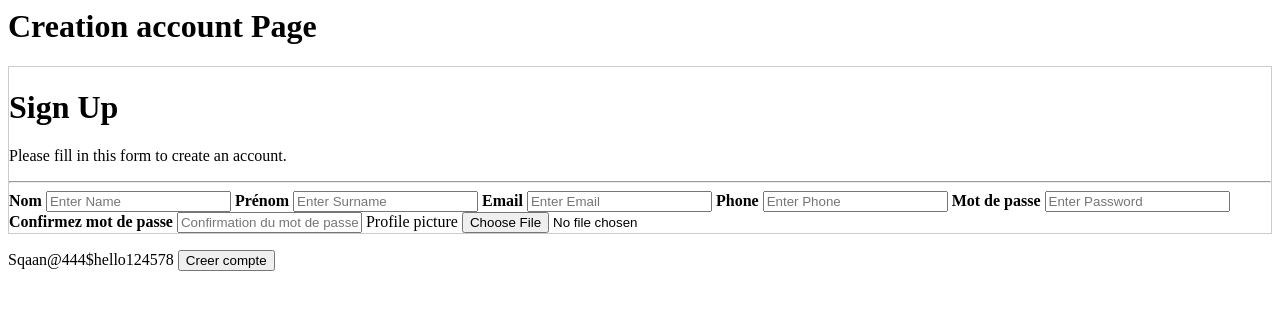
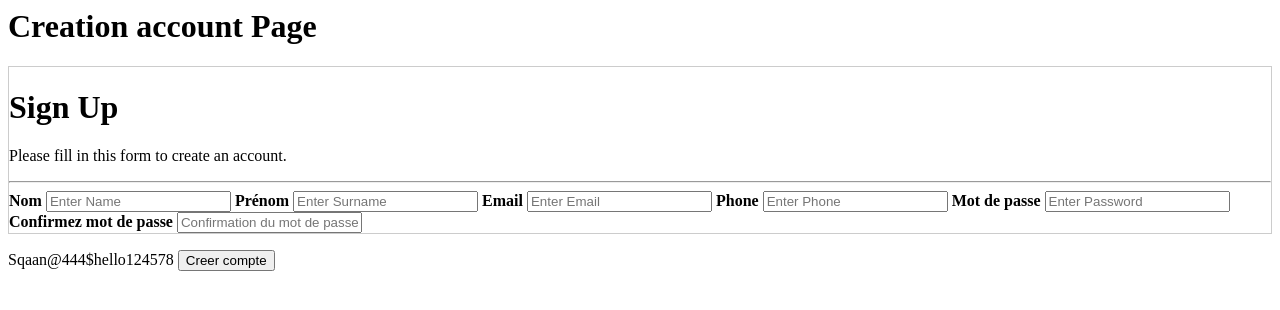
Before and after one commit to hotakmuhammad/radioappointment, a PHP site: page /radioappointment/user/registration in a window 1280 px wide. Shown: the top 310 px of the page. Run offline with PHP 8.4, Linux system fonts and the light colour scheme.

Commit message:
Small modification in account registration

```diff
--- a/models/user_model.php
+++ b/models/user_model.php
@@ -10,8 +10,8 @@
 		}
 
         public function registration(object $objUser) {
-            $strQuery = "INSERT INTO users (first_name, last_name, email, phone, password, profile_pic, registration_time)
-                        VALUES (:firstName, :lastName, :email, :phone, :password, :profilePic, NOW())";
+            $strQuery = "INSERT INTO users (first_name, last_name, email, phone, password, registration_time)
+                        VALUES (:firstName, :lastName, :email, :phone, :password,  NOW())";
 
             $rqPrep	= $this->_db->prepare($strQuery);
             $rqPrep->bindValue(':firstName', $objUser->getFirstName(), PDO::PARAM_STR);
@@ -25,7 +25,7 @@
 
         public function searchUser(string $strEmail, string $strPassword) {
 
-            $strQuery = "SELECT user_id, first_name, last_name, email, phone, password, profile_pic, registration_time
+            $strQuery = "SELECT user_id, first_name, last_name, email, phone, password, registration_time
                          FROM users
                          WHERE email = :email;
             ";
--- a/views/registration.tpl
+++ b/views/registration.tpl
@@ -42,15 +42,15 @@
 
         <label for="psw-repeat"><b>Confirmez mot de passe</b></label>
         <input type="password" placeholder="Confirmation du mot de passe" name="confirm-password" >
-
+        {*
         <label>Profile picture </b></label>
-        {* <input type="image" > *}
+        <input type="image" >
 
         {if $objUser->getProfilePic() != ""}
             <img src="uploads/{$objUser->getProfilePic()}">
         {/if}
         <input id="" type="file" accept="image/*" name="profilePic" value="">
-
+    *}
     </div>
 
     <div>
```
